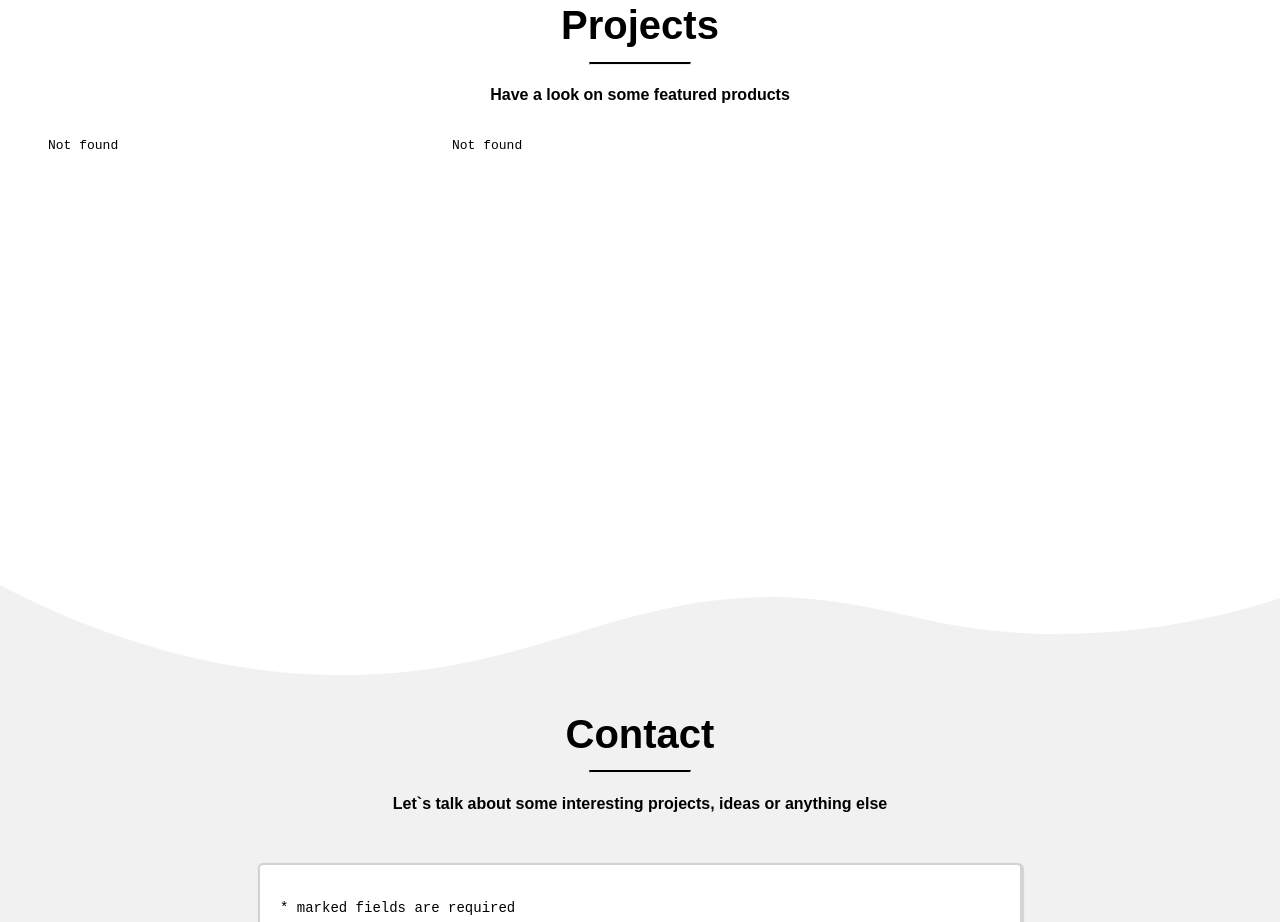
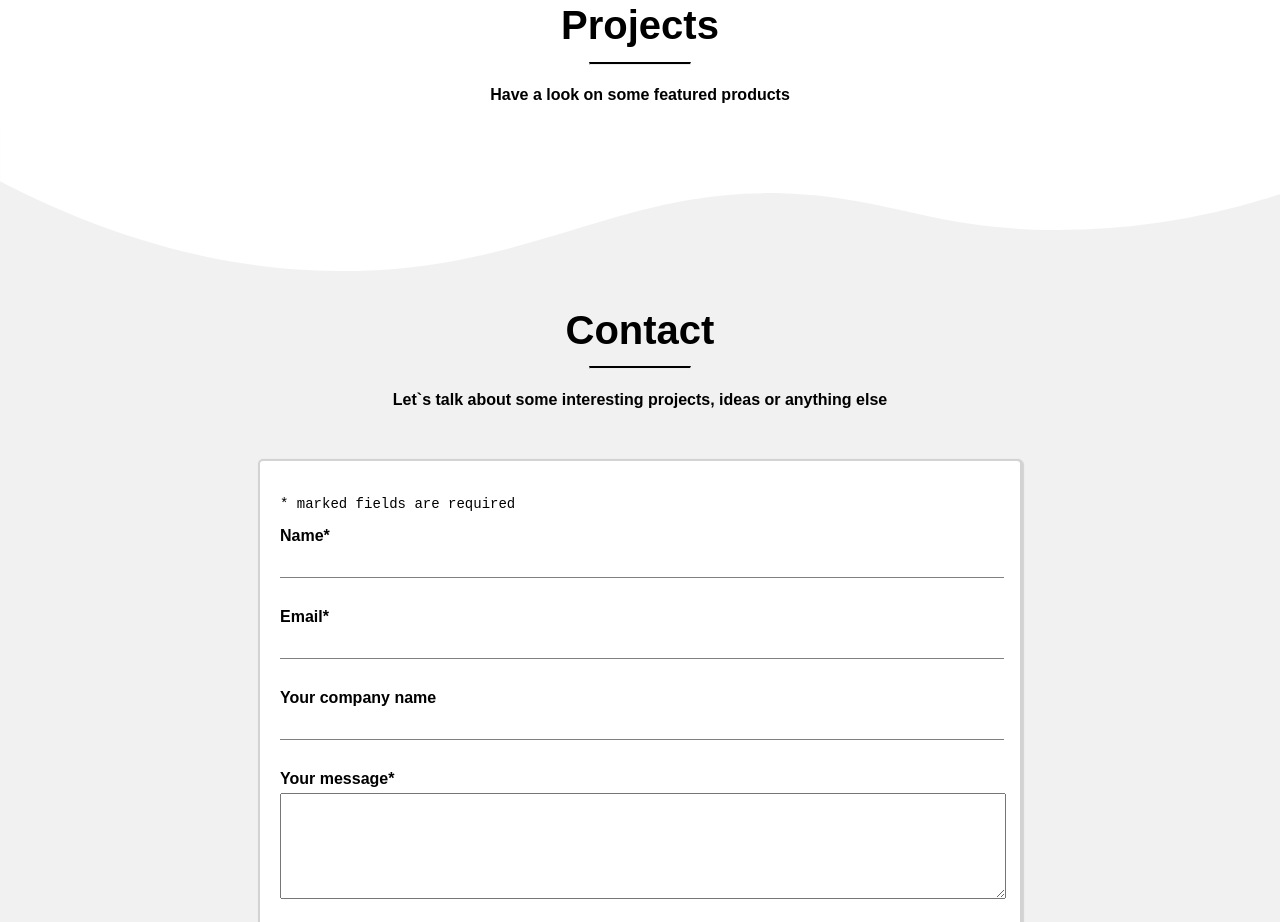
Before and after one commit to ageisler/ageisler.github.io, a plain HTML site: page index.html in a window 1280 px wide. Shown: the part 1580-2502 px from the top of the page. Drawn offline with nearby package versions, Linux system fonts and the light colour scheme.

Commit message:
Update index.html

```diff
--- a/index.html
+++ b/index.html
@@ -67,14 +67,6 @@
             <hr>
             <h4>Have a look on some featured products</h4>
             <div class="container">
-                <embed src="www.wikipedia.de"
-               width="400"
-               height="400"
-               style="border:none;" />
-                <iframe src="www.wikipedia.de"
-               width="400"
-               height="400"
-                        style="border:none;"></iframe>
             </div>
         </section>
         <section id="contact">
```
